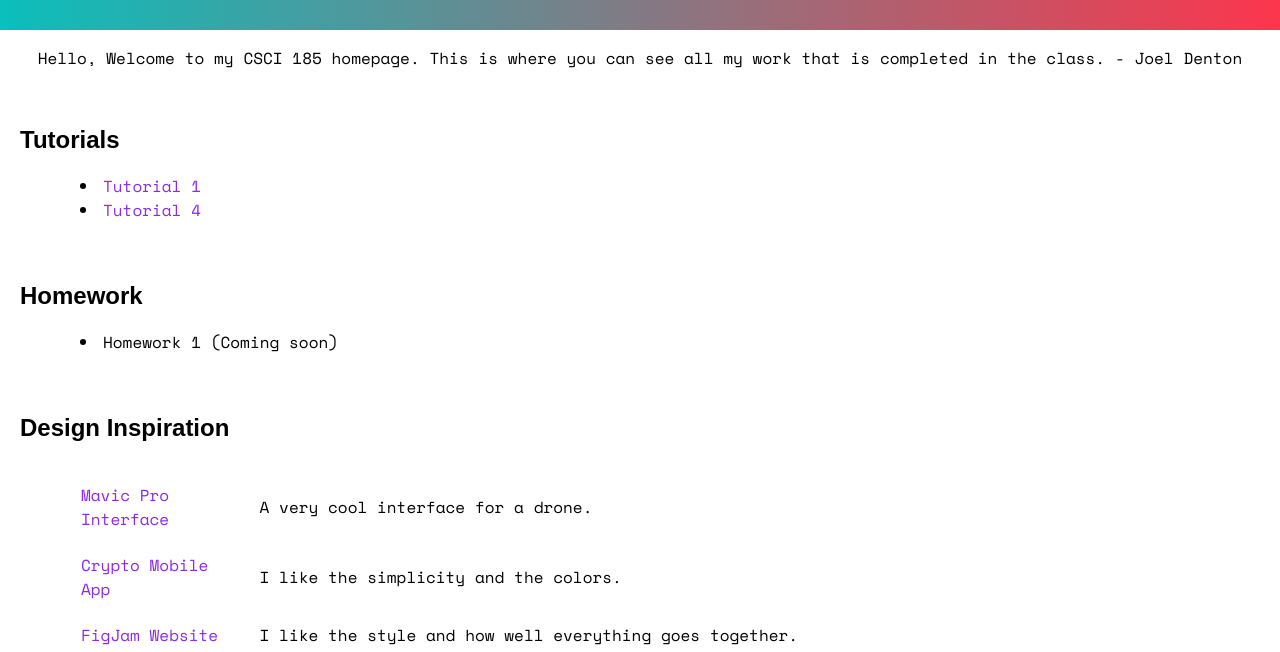
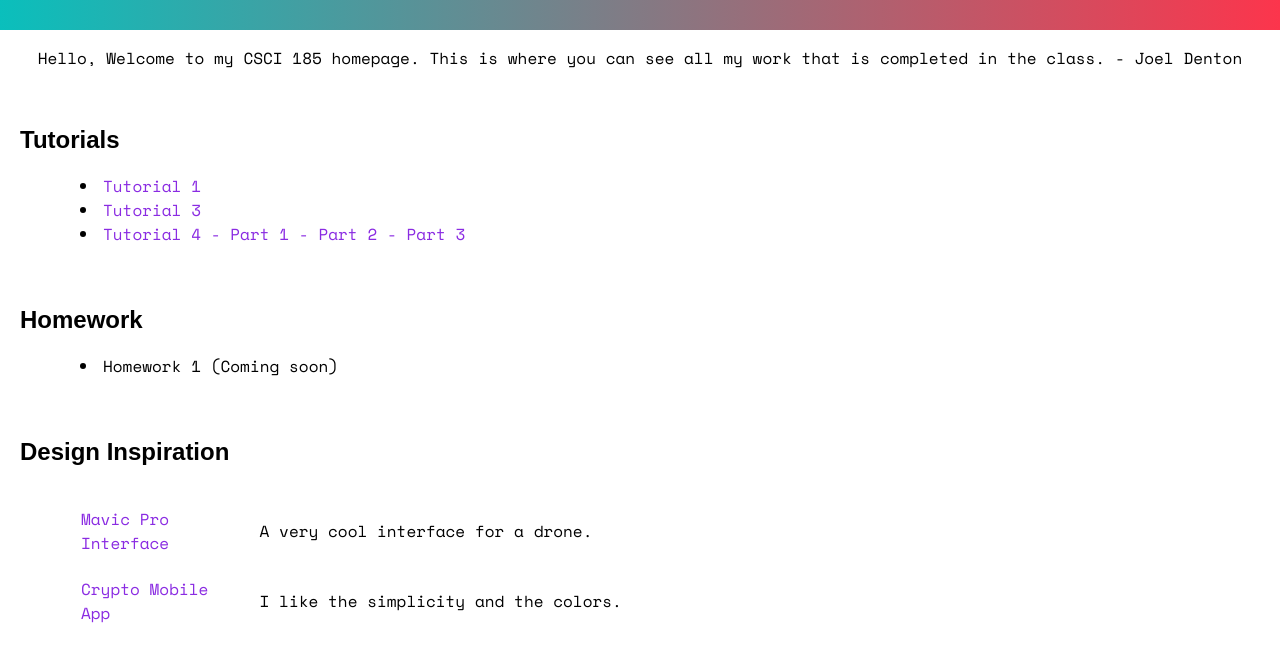
Before and after one commit to JaceLearnsPython/csci185, a plain HTML site: page index.html in a window 1280 px wide. Shown: the part 120-772 px from the top of the page. Drawn offline with nearby package versions, Linux system fonts and the light colour scheme; a web font is replaced by a local one.

Commit message:
Tutorial 4

```diff
--- a/index.html
+++ b/index.html
@@ -33,7 +33,18 @@
 
                 <li>
                     <a href="https://jacelearnspython.github.io/csci185/csci185/lectures/lecture04/index.html">
-                    Tutorial 4
+                    Tutorial 3
+                    </a>
+                </li>
+                <li>
+                    <a href="https://jacelearnspython.github.io/csci185/csci185/tutorials/tutorial04/exercise01/pages/index.html">
+                    Tutorial 4 - Part 1 -
+                    </a>
+                    <a href="https://jacelearnspython.github.io/csci185/csci185/tutorials/tutorial04/exercise02/index.html">
+                    Part 2
+                    </a>
+                    <a href="https://jacelearnspython.github.io/csci185/csci185/tutorials/tutorial04/exercise03/index.html">
+                    - Part 3
                     </a>
                 </li>
 
@@ -106,6 +117,7 @@
                     </a>
                 </li>
 
+
             </section>
         </main>
    </body>
```
